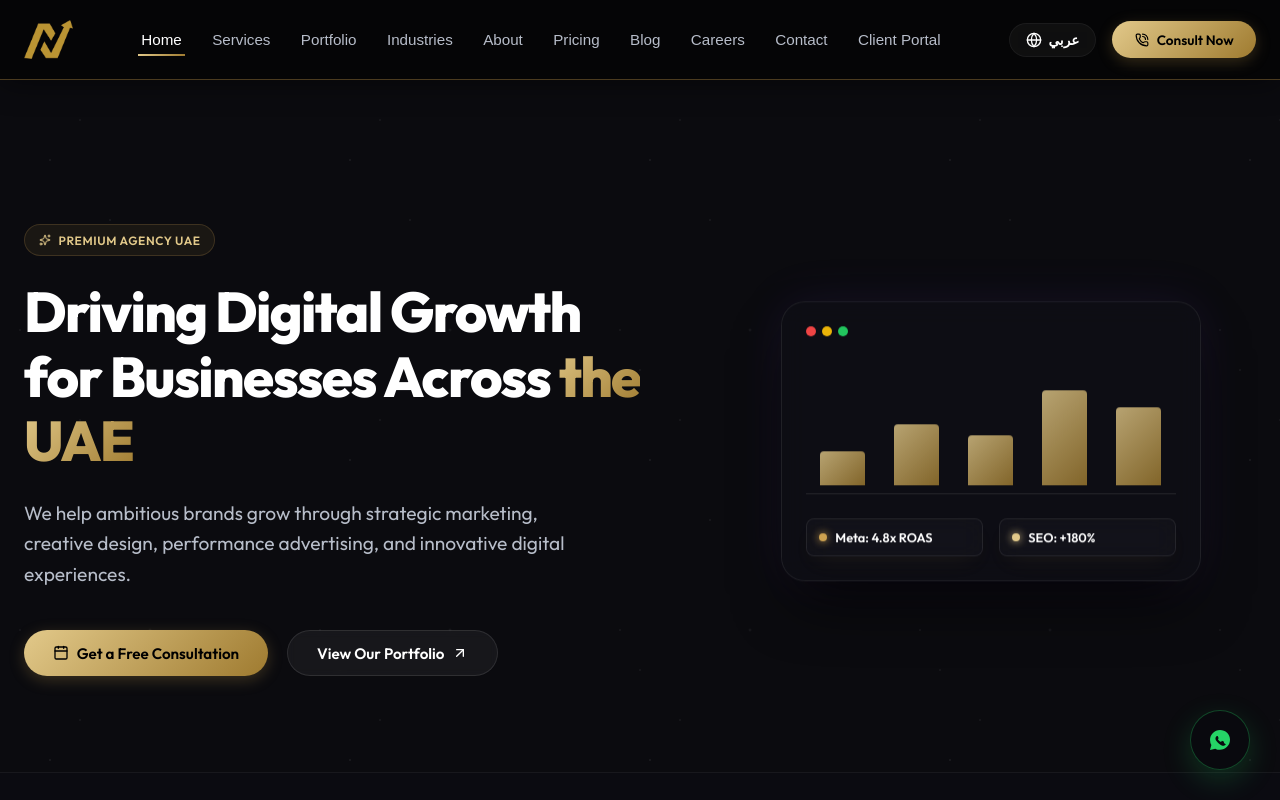
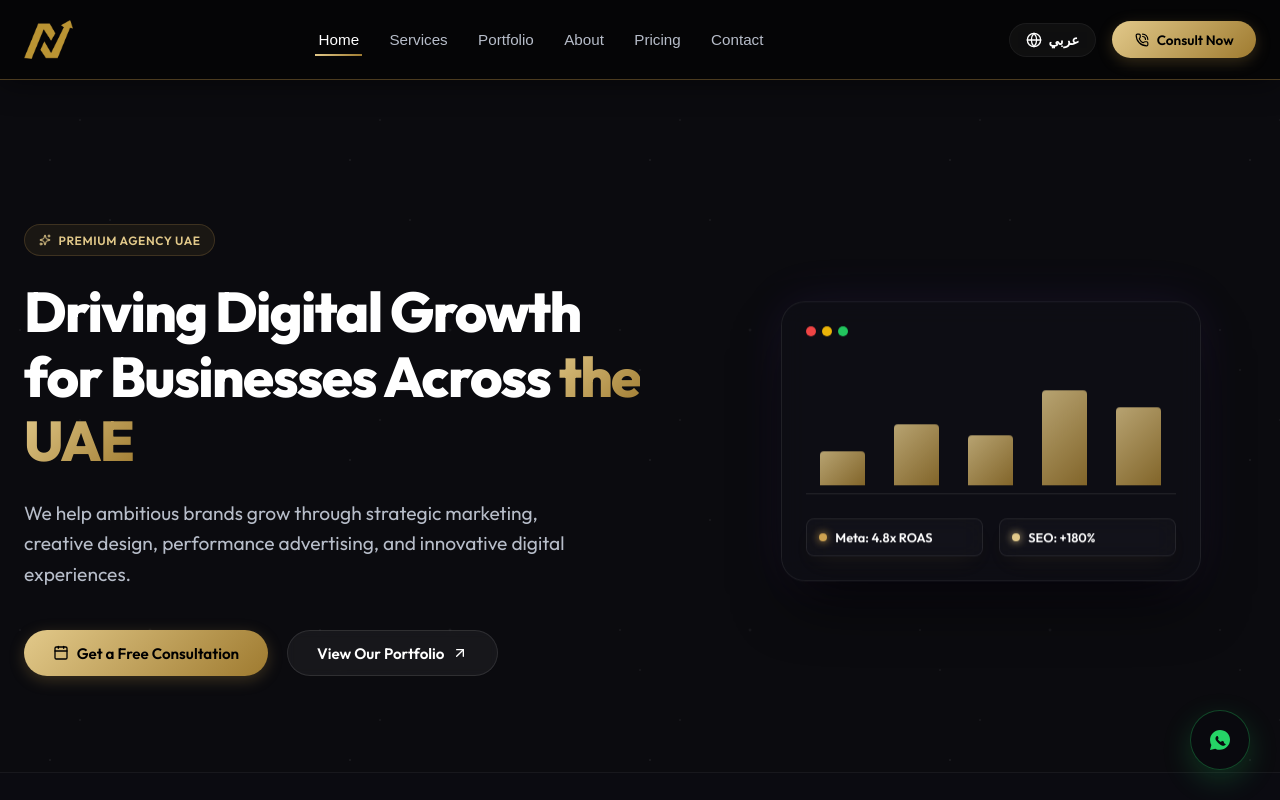
Before and after one commit to truxdigital-sketch/Novarae-Nexus, a React (Vite) app: page / in a window 1280 px wide. Shown: the top 800 px of the page. Built offline with nearby package versions, Linux system fonts and the light colour scheme.

Commit message:
Simplify header navigation by keeping only Home, Services, Portfolio, About, Pricing, and Contact

```diff
--- a/src/components/Header.jsx
+++ b/src/components/Header.jsx
@@ -11,13 +11,9 @@ export default function Header({ currentPage, setCurrentPage }) {
     { id: 'home', label: t('nav.home') },
     { id: 'services', label: t('nav.services') },
     { id: 'portfolio', label: t('nav.portfolio') },
-    { id: 'industries', label: t('nav.industries') },
     { id: 'about', label: t('nav.about') },
     { id: 'pricing', label: t('nav.pricing') },
-    { id: 'blog', label: t('nav.blog') },
-    { id: 'careers', label: t('nav.careers') },
-    { id: 'contact', label: t('nav.contact') },
-    { id: 'portal', label: locale === 'en' ? 'Client Portal' : 'بوابة العملاء' }
+    { id: 'contact', label: t('nav.contact') }
   ];
 
   const handleNavClick = (pageId) => {
```
